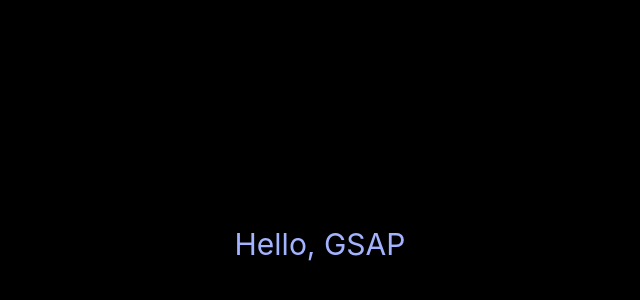
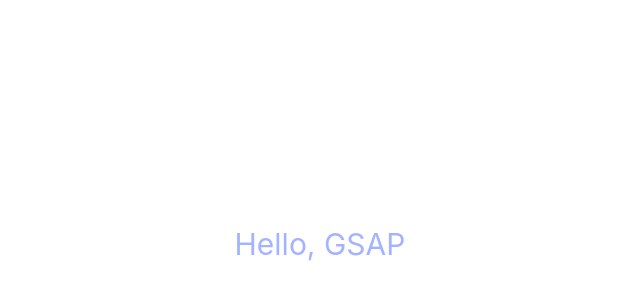
Before and after one commit to hgkf7y4kn6-droid/GSAP-Web-dom, a React (Vite) app: page / in a window 1280 px wide. Shown: the part 156-456 px from the top of the page, without its empty margins (320-960 px from the left). Built offline with nearby package versions, Linux system fonts and the light colour scheme.

Commit message:
Use provided index.css with flex-center utility
Co-Authored-By: Claude Opus 5.5 <noreply@anthropic.com>
Claude-Session: https://claude.ai/code/session_01X1nMg8GqBDFMR6X9zphWgx

```diff
--- a/src/index.css
+++ b/src/index.css
@@ -1,9 +1,5 @@
 @import "tailwindcss";
 
-body {
-  @apply bg-black text-white;
+@utility flex-center {
+  @apply flex justify-center items-center;
 }
-
-@utility flex-center {
-  @apply flex items-center justify-center;
-}
```
